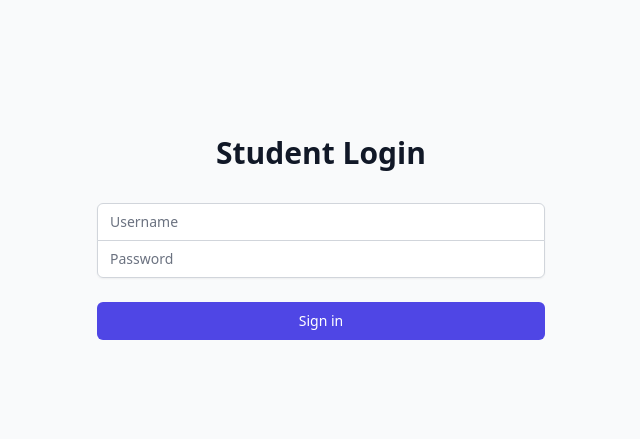
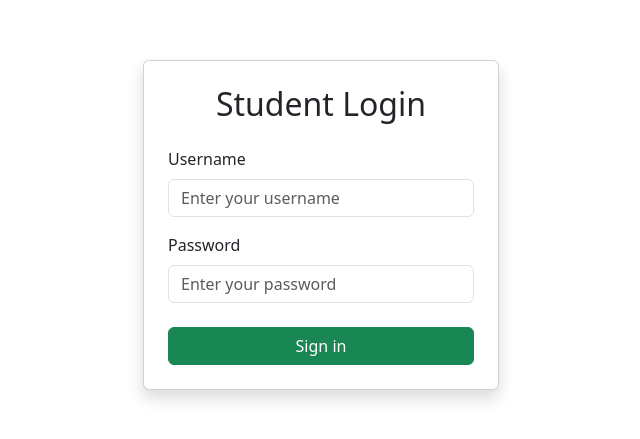
Before and after one commit to 21f1001662/QuizMaster-v2, a Vue app in the folder frontend/: page /student/login in a window 1280 px wide. Shown: the part 175-614 px from the top of the page, without its empty margins (319-959 px from the left). Built offline with nearby package versions, Linux system fonts and the light colour scheme.

Commit message:
remove tailwind-css and add bootstrap

```diff
--- a/frontend/package.json
+++ b/frontend/package.json
@@ -10,6 +10,7 @@
   },
   "dependencies": {
     "axios": "^1.8.4",
+    "bootstrap": "^5.3.3",
     "vue": "^3.4.21",
     "vue-router": "^4.5.0",
     "vue-toastification": "^2.0.0-rc.5"
--- a/frontend/src/main.js
+++ b/frontend/src/main.js
@@ -4,6 +4,8 @@ import App from './App.vue'
 import router from './router'
 import Toast from "vue-toastification";
 import "vue-toastification/dist/index.css";
+import 'bootstrap/dist/css/bootstrap.min.css'
+import 'bootstrap/dist/js/bootstrap.bundle.min.js'
 
 const app = createApp(App)
 
--- a/frontend/src/style.css
+++ b/frontend/src/style.css
@@ -1,9 +1,8 @@
-@tailwind base;
-@tailwind components;
-@tailwind utilities;
-
+/* Base styles */
 :root {
-  font-family: system-ui, Avenir, Helvetica, Arial, sans-serif;
+  font-family: Inter, system-ui, Avenir, Helvetica, Arial, sans-serif;
+  line-height: 1.5;
+  font-weight: 400;
   -webkit-font-smoothing: antialiased;
   -moz-osx-font-smoothing: grayscale;
 }
@@ -12,4 +11,175 @@ body {
   margin: 0;
   min-width: 320px;
   min-height: 100vh;
+  background-color: #f8f9fa;
 }
+
+/* Layout */
+.container {
+  width: 100%;
+  max-width: 1200px;
+  margin: 0 auto;
+  padding: 0 1rem;
+}
+
+/* Forms */
+.form-control {
+  display: block;
+  width: 100%;
+  padding: 0.5rem 0.75rem;
+  font-size: 1rem;
+  line-height: 1.5;
+  color: #212529;
+  background-color: #fff;
+  border: 1px solid #ced4da;
+  border-radius: 0.25rem;
+  transition: border-color 0.15s ease-in-out, box-shadow 0.15s ease-in-out;
+}
+
+.form-control:focus {
+  color: #212529;
+  background-color: #fff;
+  border-color: #86b7fe;
+  outline: 0;
+  box-shadow: 0 0 0 0.25rem rgba(13, 110, 253, 0.25);
+}
+
+.form-label {
+  margin-bottom: 0.5rem;
+  display: inline-block;
+  font-weight: 500;
+}
+
+/* Buttons */
+.btn {
+  display: inline-block;
+  font-weight: 400;
+  text-align: center;
+  vertical-align: middle;
+  cursor: pointer;
+  border: 1px solid transparent;
+  padding: 0.5rem 1rem;
+  font-size: 1rem;
+  line-height: 1.5;
+  border-radius: 0.25rem;
+  transition: color 0.15s ease-in-out, background-color 0.15s ease-in-out,
+    border-color 0.15s ease-in-out, box-shadow 0.15s ease-in-out;
+}
+
+.btn-primary {
+  color: #fff;
+  background-color: #0d6efd;
+  border-color: #0d6efd;
+}
+
+.btn-primary:hover {
+  background-color: #0b5ed7;
+  border-color: #0a58ca;
+}
+
+.btn-success {
+  color: #fff;
+  background-color: #198754;
+  border-color: #198754;
+}
+
+.btn-success:hover {
+  background-color: #157347;
+  border-color: #146c43;
+}
+
+.btn:disabled {
+  opacity: 0.65;
+  pointer-events: none;
+}
+
+/* Cards */
+.card {
+  position: relative;
+  display: flex;
+  flex-direction: column;
+  min-width: 0;
+  word-wrap: break-word;
+  background-color: #fff;
+  background-clip: border-box;
+  border: 1px solid rgba(0, 0, 0, 0.125);
+  border-radius: 0.25rem;
+}
+
+.card-body {
+  flex: 1 1 auto;
+  padding: 1rem;
+}
+
+/* Utilities */
+.text-center {
+  text-align: center;
+}
+
+.mb-3 {
+  margin-bottom: 1rem;
+}
+
+.mb-4 {
+  margin-bottom: 1.5rem;
+}
+
+.w-100 {
+  width: 100%;
+}
+
+/* Grid */
+.row {
+  display: flex;
+  flex-wrap: wrap;
+  margin-right: -0.5rem;
+  margin-left: -0.5rem;
+}
+
+.col-md-6 {
+  flex: 0 0 auto;
+  width: 50%;
+}
+
+.col-lg-4 {
+  flex: 0 0 auto;
+  width: 33.333333%;
+}
+
+/* Flexbox */
+.justify-content-center {
+  justify-content: center;
+}
+
+.align-items-center {
+  align-items: center;
+}
+
+/* Spacing */
+.p-4 {
+  padding: 1.5rem;
+}
+
+/* Shadows */
+.shadow {
+  box-shadow: 0 0.5rem 1rem rgba(0, 0, 0, 0.15);
+}
+
+/* Responsive */
+@media (max-width: 768px) {
+  .col-md-6 {
+    width: 100%;
+  }
+}
+
+@media (max-width: 992px) {
+  .col-lg-4 {
+    width: 50%;
+  }
+}
+
+@media (max-width: 576px) {
+  .col-lg-4 {
+    width: 100%;
+  }
+}
--- a/frontend/src/views/admin/Login.vue
+++ b/frontend/src/views/admin/Login.vue
@@ -8,16 +8,18 @@ const router = useRouter()
 const toast = useToast()
 const username = ref('')
 const password = ref('')
+const loading = ref(false)
 
 const handleLogin = async () => {
   try {
+    loading.value = true
     // Clear student session if exists
     localStorage.removeItem('studentToken')
     localStorage.removeItem('studentUser')
 
     const response = await axios.post('http://localhost:5000/auth/admin/login', {
       username: username.value,
-      password: password.value
+      password: password.value,
     })
     localStorage.setItem('adminToken', response.data.access_token)
     localStorage.setItem('adminUser', JSON.stringify(response.data.user))
@@ -25,28 +27,78 @@ const handleLogin = async () => {
     router.push('/admin/dashboard')
   } catch (error) {
     toast.error('Login failed. Please check your credentials.')
+  } finally {
+    loading.value = false
   }
 }
 </script>
 
 <template>
-  <div class="min-h-screen flex items-center justify-center bg-gray-50">
-    <div class="max-w-md w-full space-y-8 p-8 bg-white rounded-lg shadow">
-      <h2 class="text-3xl font-bold text-center text-gray-900">Admin Login</h2>
-      <form @submit.prevent="handleLogin" class="mt-8 space-y-6">
-        <div>
-          <input v-model="username" type="text" required placeholder="Username"
-            class="w-full px-3 py-2 border rounded-md focus:outline-none focus:ring-2 focus:ring-indigo-500" />
+  <div class="container">
+    <div class="row justify-content-center align-items-center min-vh-100">
+      <div class="col-md-6 col-lg-4">
+        <div class="card shadow">
+          <div class="card-body p-4">
+            <h2 class="text-center mb-4">Admin Login</h2>
+            <form @submit.prevent="handleLogin">
+              <div class="mb-3">
+                <label for="username" class="form-label">Username</label>
+                <input
+                  id="username"
+                  v-model="username"
+                  type="text"
+                  class="form-control"
+                  required
+                  placeholder="Enter your username"
+                />
+              </div>
+              <div class="mb-4">
+                <label for="password" class="form-label">Password</label>
+                <input
+                  id="password"
+                  v-model="password"
+                  type="password"
+                  class="form-control"
+                  required
+                  placeholder="Enter your password"
+                />
+              </div>
+              <button
+                type="submit"
+                class="btn btn-primary w-100"
+                :disabled="loading"
+              >
+                <span v-if="loading" class="spinner-border spinner-border-sm me-2" role="status" aria-hidden="true"></span>
+                {{ loading ? 'Signing in...' : 'Sign in' }}
+              </button>
+            </form>
+          </div>
         </div>
-        <div>
-          <input v-model="password" type="password" required placeholder="Password"
-            class="w-full px-3 py-2 border rounded-md focus:outline-none focus:ring-2 focus:ring-indigo-500" />
-        </div>
-        <button type="submit"
-          class="w-full py-2 px-4 bg-indigo-600 text-white rounded-md hover:bg-indigo-700 focus:outline-none focus:ring-2 focus:ring-indigo-500">
-          Login
-        </button>
-      </form>
+      </div>
     </div>
   </div>
 </template>
+
+<style scoped>
+.min-vh-100 {
+  min-height: 100vh;
+}
+
+.spinner-border {
+  display: inline-block;
+  width: 1rem;
+  height: 1rem;
+  border: 0.2em solid currentColor;
+  border-right-color: transparent;
+  border-radius: 50%;
+  animation: spinner-border .75s linear infinite;
+}
+
+.me-2 {
+  margin-right: 0.5rem;
+}
+
+@keyframes spinner-border {
+  to { transform: rotate(360deg); }
+}
+</style>
--- a/frontend/src/views/student/Login.vue
+++ b/frontend/src/views/student/Login.vue
@@ -1,62 +1,55 @@
 <template>
-  <div class="min-h-screen flex items-center justify-center bg-gray-50 py-12 px-4 sm:px-6 lg:px-8">
-    <div class="max-w-md w-full space-y-8">
-      <div>
-        <h2 class="mt-6 text-center text-3xl font-extrabold text-gray-900">
-          Student Login
-        </h2>
-      </div>
-      <form class="mt-8 space-y-6" @submit.prevent="handleLogin">
-        <div class="rounded-md shadow-sm -space-y-px">
-          <div>
-            <label for="username" class="sr-only">Username</label>
+  <div class="container">
+    <div class="row justify-content-center align-items-center min-vh-100">
+      <div class="col-md-6 col-lg-4">
+        <div class="card shadow">
+          <div class="card-body p-4">
+            <h2 class="text-center mb-4">Student Login</h2>
+            <form @submit.prevent="handleLogin">
+              <div class="mb-3">
+                <label for="username" class="form-label">Username</label>
                 <input
                   id="username"
                   v-model="username"
-              name="username"
                   type="text"
+                  class="form-control"
                   required
-              class="appearance-none rounded-none relative block w-full px-3 py-2 border border-gray-300 placeholder-gray-500 text-gray-900 rounded-t-md focus:outline-none focus:ring-indigo-500 focus:border-indigo-500 focus:z-10 sm:text-sm"
-              placeholder="Username"
+                  placeholder="Enter your username"
                 />
               </div>
-          <div>
-            <label for="password" class="sr-only">Password</label>
+              <div class="mb-4">
+                <label for="password" class="form-label">Password</label>
                 <input
                   id="password"
                   v-model="password"
-              name="password"
                   type="password"
+                  class="form-control"
                   required
-              class="appearance-none rounded-none relative block w-full px-3 py-2 border border-gray-300 placeholder-gray-500 text-gray-900 rounded-b-md focus:outline-none focus:ring-indigo-500 focus:border-indigo-500 focus:z-10 sm:text-sm"
-              placeholder="Password"
+                  placeholder="Enter your password"
                 />
               </div>
-        </div>
-
-        <div>
               <button
                 type="submit"
+                class="btn btn-success w-100"
                 :disabled="loading"
-            class="group relative w-full flex justify-center py-2 px-4 border border-transparent text-sm font-medium rounded-md text-white bg-indigo-600 hover:bg-indigo-700 focus:outline-none focus:ring-2 focus:ring-offset-2 focus:ring-indigo-500 disabled:opacity-50 disabled:cursor-not-allowed"
               >
-            <span v-if="loading">Signing in...</span>
-            <span v-else>Sign in</span>
+                <span v-if="loading" class="spinner-border spinner-border-sm me-2" role="status" aria-hidden="true"></span>
+                {{ loading ? 'Signing in...' : 'Sign in' }}
               </button>
+            </form>
           </div>
-      </form>
+        </div>
+      </div>
     </div>
   </div>
 </template>
 
-<script>
+<script setup>
 import { ref } from 'vue'
 import { useRouter } from 'vue-router'
 import { useToast } from "vue-toastification"
+import axios from 'axios'
 
-export default {
-  name: 'StudentLogin',
-  setup() {
 const router = useRouter()
 const toast = useToast()
 const username = ref('')
@@ -66,48 +59,46 @@ export default {
 const handleLogin = async () => {
   try {
     loading.value = true
-
     // Clear admin session if exists
     localStorage.removeItem('adminToken')
     localStorage.removeItem('adminUser')
 
-        const response = await fetch('http://localhost:5000/auth/login', {
-          method: 'POST',
-          headers: {
-            'Content-Type': 'application/json'
-          },
-          body: JSON.stringify({
+    const response = await axios.post('http://localhost:5000/auth/login', {
       username: username.value,
-            password: password.value
+      password: password.value,
     })
-        })
-
-        const data = await response.json()
-
-        if (!response.ok) {
-          throw new Error(data.detail || 'Login failed')
-        }
-
-        // Store the token and user data
-        localStorage.setItem('studentToken', data.access_token)
-        localStorage.setItem('studentUser', JSON.stringify(data.user))
-
+    localStorage.setItem('studentToken', response.data.access_token)
+    localStorage.setItem('studentUser', JSON.stringify(response.data.user))
     toast.success('Login successful!')
     router.push('/student/dashboard/quizzes')
-      } catch (err) {
-        toast.error(err.message || 'Login failed. Please check your credentials.')
-        console.error('Login failed:', err)
+  } catch (error) {
+    toast.error('Login failed. Please check your credentials.')
   } finally {
     loading.value = false
   }
 }
+</script>
 
-    return {
-      username,
-      password,
-      loading,
-      handleLogin
+<style scoped>
+.min-vh-100 {
+  min-height: 100vh;
 }
+
+.spinner-border {
+  display: inline-block;
+  width: 1rem;
+  height: 1rem;
+  border: 0.2em solid currentColor;
+  border-right-color: transparent;
+  border-radius: 50%;
+  animation: spinner-border .75s linear infinite;
 }
+
+.me-2 {
+  margin-right: 0.5rem;
 }
-</script>
+
+@keyframes spinner-border {
+  to { transform: rotate(360deg); }
+}
+</style>
```
Also changed, not shown: frontend/src/views/Home.vue (+15 -5 lines), frontend/tailwind.config.js (deleted, +0 -11 lines), 1 other file (tests, documents, lock files or other folders). Lines whose indentation alone changed are shown as unchanged.
